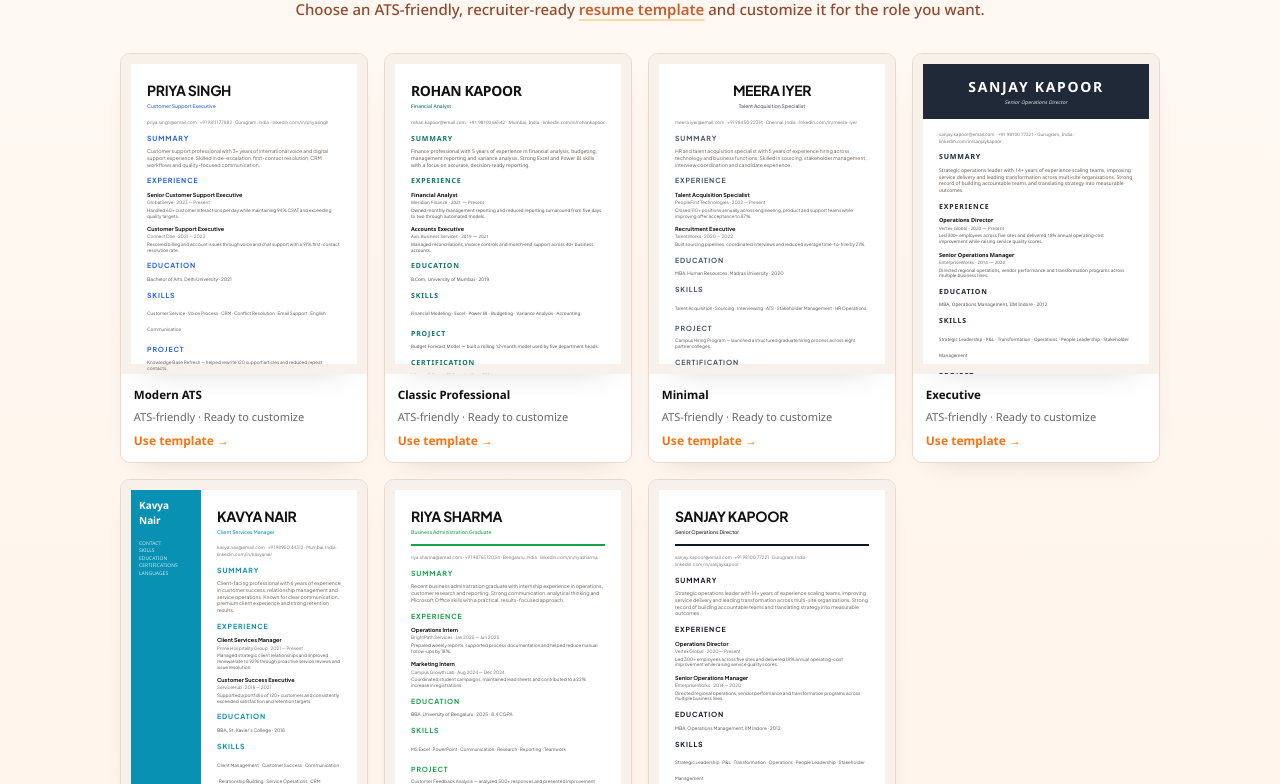
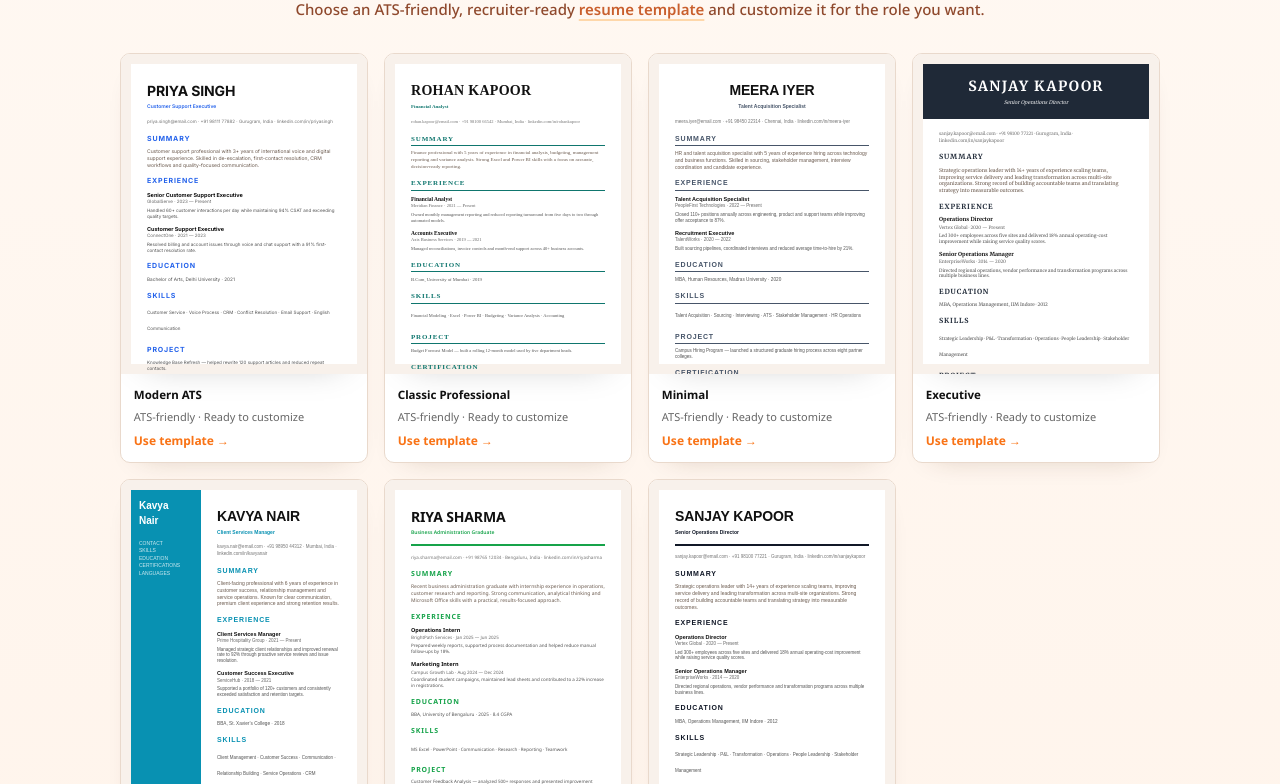
Before and after one commit to gautambetu540-droid/orrica-edge-resume-builder, a Next.js app: page / in a window 1280 px wide. Shown: the part 2236-3020 px from the top of the page. Built offline with nearby package versions, Linux system fonts and the light colour scheme; no server answers; the database is empty.

Commit message:
Improve template preview typography

```diff
--- a/components/landing/TemplatePreviewCard.tsx
+++ b/components/landing/TemplatePreviewCard.tsx
@@ -1,109 +1,42 @@
 import { HeaderVariant, SidebarVariant, TemplateLayout, TemplatePreset } from '@/lib/templates/presets';
 import { getSampleResume } from '@/lib/templates/sample-resumes';
 
-export function TemplatePreviewCard({
-  accent,
-  layout,
-  headerVariant,
-  sidebarVariant,
-  font,
-  compact = false,
-  template,
-}: {
-  accent: string;
-  layout: TemplateLayout;
-  headerVariant: HeaderVariant;
-  sidebarVariant: SidebarVariant;
-  font: string;
-  compact?: boolean;
-  template?: TemplatePreset;
+const FONT_FAMILY: Record<string, string> = {
+  'times-new-roman': 'Times New Roman, Times, serif', merriweather: 'Merriweather, Georgia, serif', georgia: 'Georgia, Times New Roman, serif',
+  montserrat: 'Montserrat, Arial, sans-serif', poppins: 'Poppins, Arial, sans-serif', manrope: 'Manrope, Arial, sans-serif',
+  'ibm-plex-sans': 'IBM Plex Sans, Arial, sans-serif', 'source-sans-3': 'Source Sans 3, Arial, sans-serif', 'proxima-nova': 'Proxima Nova, Arial, sans-serif', inter: 'Inter, Arial, sans-serif',
+};
+
+export function TemplatePreviewCard({ accent, layout, headerVariant, sidebarVariant, font, compact = false, template }: {
+  accent: string; layout: TemplateLayout; headerVariant: HeaderVariant; sidebarVariant: SidebarVariant; font: string; compact?: boolean; template?: TemplatePreset;
 }) {
-  // The Orrica Edge orange belongs to the product UI, not every resume design.
-  // When a real template is supplied, always use its curated professional accent.
   const resolvedAccent = template?.defaultAccentColor || accent;
   const profile = getSampleResume(template?.category);
+  const family = FONT_FAMILY[font] || 'Inter, Arial, sans-serif';
   const serif = font === 'merriweather' || font === 'georgia' || font === 'times-new-roman';
-  const text = serif ? 'font-serif' : 'font-sans';
-  const heading = compact ? 'text-[9px]' : 'text-[14px]';
-  const sectionClass = compact ? 'text-[5px]' : 'text-[7px]';
+  const headingSize = compact ? 9 : 14;
+  const bodySize = compact ? 4.5 : 5;
+  const sectionSize = compact ? 5 : 7;
+  const underline = template?.sectionHeadingStyle === 'uppercase-underline' || template?.sectionHeadingStyle === 'small-caps-line';
 
-  const main = (
-    <div className={`${text} h-full w-full bg-white p-4 ${compact ? 'p-2.5' : ''}`}>
-      {headerVariant === 'banner' ? (
-        <div className="-mx-4 -mt-4 mb-3 px-4 py-3 text-center text-white" style={{ backgroundColor: resolvedAccent }}>
-          <div className={`${heading} font-bold tracking-[0.12em]`}>{profile.name.toUpperCase()}</div>
-          <div className="mt-0.5 text-[5px] italic opacity-90">{profile.title}</div>
-        </div>
-      ) : headerVariant === 'compact' ? (
-        <div className="mb-2 border-t-2 pt-2" style={{ borderColor: resolvedAccent }}>
-          <div className={`${heading} font-bold`}>{profile.name.toUpperCase()}</div>
-          <div className="text-[5px] text-neutral-500">{profile.title}</div>
-        </div>
-      ) : (
-        <div className={`mb-2 ${headerVariant === 'centered' ? 'text-center' : ''} ${headerVariant === 'editorial' ? 'border-b-2 pb-2' : ''}`} style={headerVariant === 'editorial' ? { borderColor: resolvedAccent } : undefined}>
-          <div className={`${heading} font-bold tracking-tight`}>{profile.name.toUpperCase()}</div>
-          <div className="mt-0.5 text-[5px] font-medium" style={{ color: resolvedAccent }}>{profile.title}</div>
-        </div>
-      )}
+  const Header = () => {
+    if (headerVariant === 'banner') return <div className="-mx-4 -mt-4 mb-3 px-4 py-3 text-center text-white" style={{ backgroundColor: resolvedAccent, fontFamily: family }}><div style={{ fontSize: headingSize, fontWeight: 800, letterSpacing: '0.1em' }}>{profile.name.toUpperCase()}</div><div className="mt-0.5 text-[5px] italic opacity-90">{profile.title}</div></div>;
+    if (headerVariant === 'compact') return <div className="mb-2 border-t-2 pt-2" style={{ borderColor: resolvedAccent, fontFamily: family }}><div style={{ fontSize: headingSize, fontWeight: 800 }}>{profile.name.toUpperCase()}</div><div className="text-[5px] text-neutral-500">{profile.title}</div></div>;
+    return <div className={`mb-2 ${headerVariant === 'centered' ? 'text-center' : ''} ${headerVariant === 'editorial' ? 'border-b-2 pb-2' : ''}`} style={{ borderColor: headerVariant === 'editorial' ? resolvedAccent : undefined, fontFamily: family }}><div style={{ fontSize: headingSize, fontWeight: 800, letterSpacing: serif ? '0.02em' : '-0.01em' }}>{profile.name.toUpperCase()}</div><div className="mt-0.5 font-semibold" style={{ fontSize: 5, color: resolvedAccent }}>{profile.title}</div></div>;
+  };
 
-      <div className="mb-2 text-[4.5px] text-neutral-400">{profile.email} · {profile.phone} · {profile.location} · {profile.linkedin}</div>
+  const SectionTitle = ({ children }: { children: string }) => <div className="mb-1 font-bold tracking-[0.12em]" style={{ color: resolvedAccent, fontSize: sectionSize, borderBottom: underline ? `1px solid ${resolvedAccent}` : undefined, paddingBottom: underline ? 1 : undefined }}>{children}</div>;
 
-      <section className="mb-2">
-        <div className={`${sectionClass} mb-1 font-bold tracking-[0.12em]`} style={{ color: resolvedAccent }}>SUMMARY</div>
-        <p className="text-[5px] leading-[1.35] text-neutral-600">{profile.summary}</p>
-      </section>
+  const main = <div className="h-full w-full bg-white p-4" style={{ fontFamily: family }}>
+    <Header />
+    <div className="mb-2 text-neutral-400" style={{ fontSize: 4.5 }}>{profile.email} · {profile.phone} · {profile.location} · {profile.linkedin}</div>
+    <section className="mb-2"><SectionTitle>SUMMARY</SectionTitle><p className="leading-[1.35] text-neutral-600" style={{ fontSize: bodySize }}>{profile.summary}</p></section>
+    <section className="mb-2"><SectionTitle>EXPERIENCE</SectionTitle>{profile.experience.map((item) => <div key={item.role} className="mb-1.5"><div className="font-bold text-neutral-900" style={{ fontSize: 5.5 }}>{item.role}</div><div className="text-neutral-500" style={{ fontSize: 4.5 }}>{item.company} · {item.dates}</div><div className="mt-0.5 leading-[1.25] text-neutral-600" style={{ fontSize: 4.5 }}>{item.detail}</div></div>)}</section>
+    <section className="mb-2"><SectionTitle>EDUCATION</SectionTitle><div className="text-neutral-600" style={{ fontSize: 4.7 }}>{profile.education}</div></section>
+    <section className="mb-2"><SectionTitle>SKILLS</SectionTitle><div className="leading-4 text-neutral-600" style={{ fontSize: 4.5 }}>{profile.skills.join(' · ')}</div></section>
+    {!compact && <><section className="mb-2"><SectionTitle>PROJECT</SectionTitle><div className="leading-[1.3] text-neutral-600" style={{ fontSize: 4.5 }}>{profile.project}</div></section><section className="mb-2"><SectionTitle>CERTIFICATION</SectionTitle><div className="text-neutral-600" style={{ fontSize: 4.5 }}>{profile.certification}</div></section></>}
+  </div>;
 
-      <section className="mb-2">
-        <div className={`${sectionClass} mb-1 font-bold tracking-[0.12em]`} style={{ color: resolvedAccent }}>EXPERIENCE</div>
-        {profile.experience.map((item) => (
-          <div key={item.role} className="mb-1.5">
-            <div className="text-[5.5px] font-bold text-neutral-900">{item.role}</div>
-            <div className="text-[4.5px] text-neutral-500">{item.company} · {item.dates}</div>
-            <div className="mt-0.5 text-[4.5px] leading-[1.25] text-neutral-600">{item.detail}</div>
-          </div>
-        ))}
-      </section>
-
-      <section className="mb-2">
-        <div className={`${sectionClass} mb-1 font-bold tracking-[0.12em]`} style={{ color: resolvedAccent }}>EDUCATION</div>
-        <div className="text-[4.7px] text-neutral-600">{profile.education}</div>
-      </section>
-
-      <section className="mb-2">
-        <div className={`${sectionClass} mb-1 font-bold tracking-[0.12em]`} style={{ color: resolvedAccent }}>SKILLS</div>
-        <div className="text-[4.5px] leading-4 text-neutral-600">{profile.skills.join(' · ')}</div>
-      </section>
-
-      {!compact && (
-        <>
-          <section className="mb-2">
-            <div className={`${sectionClass} mb-1 font-bold tracking-[0.12em]`} style={{ color: resolvedAccent }}>PROJECT</div>
-            <div className="text-[4.5px] leading-[1.3] text-neutral-600">{profile.project}</div>
-          </section>
-          <section className="mb-2">
-            <div className={`${sectionClass} mb-1 font-bold tracking-[0.12em]`} style={{ color: resolvedAccent }}>CERTIFICATION</div>
-            <div className="text-[4.5px] text-neutral-600">{profile.certification}</div>
-          </section>
-        </>
-      )}
-    </div>
-  );
-
-  if (layout === 'two-column') {
-    return (
-      <div className="flex h-full w-full overflow-hidden bg-white">
-        <aside className="w-[31%] shrink-0 p-2" style={{ backgroundColor: sidebarVariant === 'solid' ? resolvedAccent : '#f3f4f6' }}>
-          <div className={`${compact ? 'text-[7px]' : 'text-[10px]'} font-bold ${sidebarVariant === 'solid' ? 'text-white' : 'text-neutral-900'}`}>
-            {profile.name.split(' ').map((part) => <span key={part} className="block">{part}</span>)}
-          </div>
-          <div className={`mt-3 space-y-1 ${sidebarVariant === 'solid' ? 'text-white/80' : 'text-neutral-500'}`} style={{ fontSize: compact ? '4px' : '5px' }}>
-            CONTACT<br />SKILLS<br />EDUCATION<br />CERTIFICATIONS<br />LANGUAGES
-          </div>
-        </aside>
-        <div className="min-w-0 flex-1">{main}</div>
-      </div>
-    );
-  }
-
+  if (layout === 'two-column') return <div className="flex h-full w-full overflow-hidden bg-white" style={{ fontFamily: family }}><aside className="w-[31%] shrink-0 p-2" style={{ backgroundColor: sidebarVariant === 'solid' ? resolvedAccent : '#f3f4f6', color: sidebarVariant === 'solid' ? '#fff' : '#111827' }}><div className="font-bold" style={{ fontSize: compact ? 7 : 10 }}>{profile.name.split(' ').map((part) => <span key={part} className="block">{part}</span>)}</div><div className="mt-3 space-y-1" style={{ fontSize: compact ? 4 : 5, opacity: sidebarVariant === 'solid' ? 0.82 : 0.65 }}>CONTACT<br />SKILLS<br />EDUCATION<br />CERTIFICATIONS<br />LANGUAGES</div></aside><div className="min-w-0 flex-1">{main}</div></div>;
   return main;
 }
```
